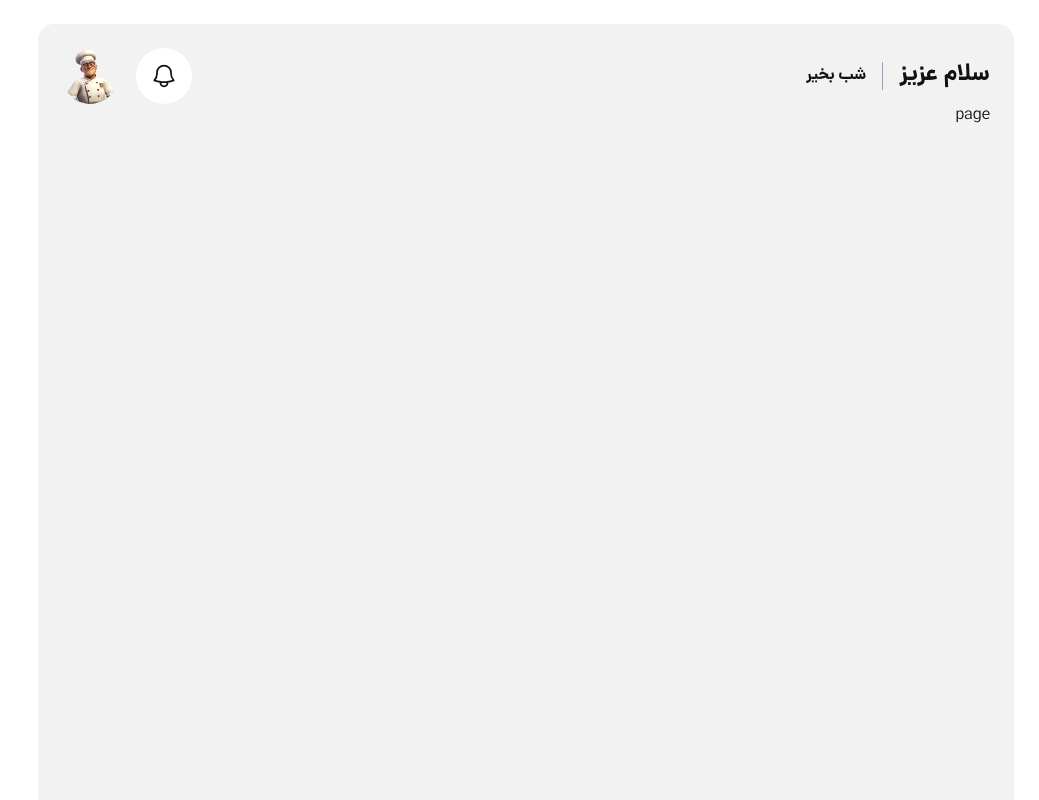
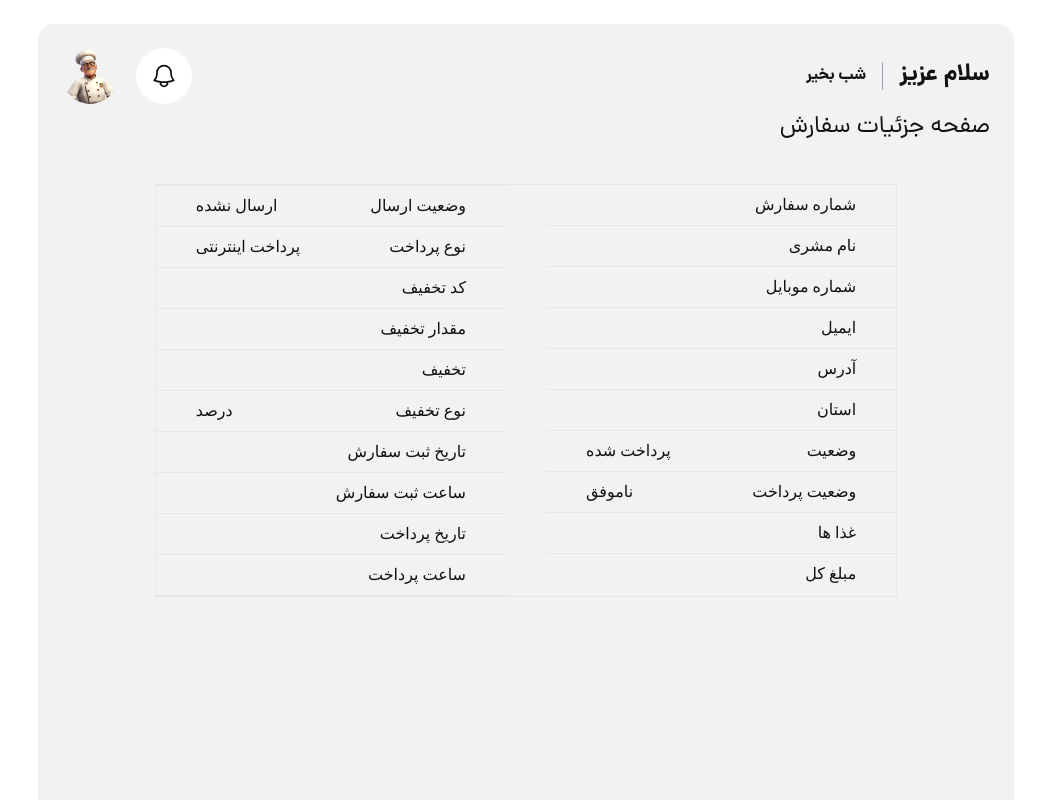
Before and after one commit to hasanlashgari01/next-food, a Next.js app: page /admin/orders/1 in a window 1280 px wide. Shown: the whole page, without its empty margins (241-1280 px from the left). Built offline with nearby package versions, Linux system fonts and the light colour scheme; no server answers; a web font is replaced by a local one.

Commit message:
feat: order details page

```diff
--- a/src/app/(dashboard)/admin/orders/[id]/page.tsx
+++ b/src/app/(dashboard)/admin/orders/[id]/page.tsx
@@ -1,5 +1,143 @@
-const page = () => {
-  return <div>page</div>;
+"use client";
+
+import { useGetOrder } from "@/hooks/useAdmin";
+import { toPersianDate } from "@/utils/func";
+import { useParams } from "next/navigation";
+
+const OrderDetails = () => {
+  const { id } = useParams();
+  const { isLoading, data } = useGetOrder(String(id));
+  console.log("🚀 ~ OrderDetails ~ data:", data);
+  const { _id, user, foods, total, status, address, coupon, couponAmount, province } = data || {};
+  const { deliveryStatus, discount, discountType, orderDate, payment, paymentDate, paymentStatus } = data || {};
+
+  const orderDatePersian = toPersianDate(orderDate);
+  const paymentDatePersian = paymentDate && toPersianDate(paymentDate);
+
+  return (
+    <div>
+      <h2 className="my-2 text-2xl">صفحه جزئیات سفارش</h2>
+      {!isLoading && (
+        <ul className="mt-2 grid grid-cols-1 border font-IranYekan sm:mx-auto sm:w-4/5 xl:mt-10 xl:grid-cols-2 xl:gap-10 dark:border-slate-800">
+          <div className="order-list">
+            <li>
+              <span>شماره سفارش</span>
+              <span className="overflow-hidden max-xs:max-w-20">{_id}</span>
+            </li>
+            <hr className="dark:border-slate-800" />
+            <li>
+              <span>نام مشری</span>
+              <span>{user?.fullName}</span>
+            </li>
+            <hr className="dark:border-slate-800" />
+            <li>
+              <span>شماره موبایل</span>
+              <span>{user?.mobile.replace(/(\d{4})(\d{3})(\d{4})/, "$1-$2-$3")}</span>
+            </li>
+            <hr className="dark:border-slate-800" />
+            <li>
+              <span>ایمیل</span>
+              <span className="empty:hidden">{user?.email ? user?.email : ""}</span>
+            </li>
+            <hr className="dark:border-slate-800" />
+            <li>
+              <span>آدرس</span>
+              <span>{address}</span>
+            </li>
+            <hr className="dark:border-slate-800" />
+            <li>
+              <span>استان</span>
+              <span>{province}</span>
+            </li>
+            <hr className="dark:border-slate-800" />
+            <li>
+              <span>وضعیت</span>
+              <span>
+                {status === "PENDING" ? "در انتظار پرداخت" : status === "COMPLETED" ? "پرداخت شده" : "پرداخت شده"}
+              </span>
+            </li>
+            <hr className="dark:border-slate-800" />
+            <li>
+              <span>وضعیت پرداخت</span>
+              <span>{paymentStatus === "PAID" ? "موفق" : "ناموفق"}</span>
+            </li>
+            <hr className="dark:border-slate-800" />
+            <li>
+              <span>غذا ها</span>
+              <span>{foods?.length}</span>
+            </li>
+            <hr className="dark:border-slate-800" />
+            <li>
+              <span>مبلغ کل</span>
+              <span>{total?.toLocaleString("fa-IR")}</span>
+            </li>
+          </div>
+
+          <hr className="xl:hidden dark:border-slate-800" />
+
+          <div className="order-list">
+            <hr className="dark:border-slate-800" />
+            <li>
+              <span>وضعیت ارسال</span>
+              <span>
+                {deliveryStatus === "PENDING"
+                  ? "در حال ارسال"
+                  : deliveryStatus === "COMPLETED"
+                    ? "ارسال شده"
+                    : "ارسال نشده"}
+              </span>
+            </li>
+            <hr className="dark:border-slate-800" />
+            <li>
+              <span>نوع پرداخت</span>
+              <span>{payment === "CASH_ON_DELIVERY" ? "پرداخت نقدی" : "پرداخت اینترنتی"}</span>
+            </li>
+            <hr className="dark:border-slate-800" />
+            <li>
+              <span>کد تخفیف</span>
+              <span className="min-w-20 text-center empty:hidden">{coupon ? coupon : ""}</span>
+            </li>
+            <hr className="dark:border-slate-800" />
+            <li>
+              <span>مقدار تخفیف</span>
+              <span className="min-w-20 text-center empty:hidden">{couponAmount ? couponAmount : ""}</span>
+            </li>
+            <hr className="dark:border-slate-800" />
+            <li>
+              <span>تخفیف</span>
+              <span>{discount}</span>
+            </li>
+            <hr className="dark:border-slate-800" />
+            <li>
+              <span>نوع تخفیف</span>
+              <span>{discountType === "fixedProduct" ? "مبلغ ثابت" : "درصد"}</span>
+            </li>
+            <hr className="dark:border-slate-800" />
+            <li>
+              <span>تاریخ ثبت سفارش</span>
+              <span>{orderDatePersian.persianDate}</span>
+            </li>
+            <hr className="dark:border-slate-800" />
+            <li>
+              <span>ساعت ثبت سفارش</span>
+              <span>{orderDatePersian.persianTime}</span>
+            </li>
+            <hr className="dark:border-slate-800" />
+            <li>
+              <span>تاریخ پرداخت</span>
+              <span>{paymentDatePersian?.persianDate}</span>
+            </li>
+            <hr className="dark:border-slate-800" />
+            <li>
+              <span>ساعت پرداخت</span>
+              <span>{paymentDatePersian?.persianTime}</span>
+            </li>
+            <hr className="dark:border-slate-800" />
+          </div>
+        </ul>
+      )}
+    </div>
+  );
 };
 
-export default page;
+export default OrderDetails;
--- a/src/app/(dashboard)/admin/orders/_components/OrderTable.tsx
+++ b/src/app/(dashboard)/admin/orders/_components/OrderTable.tsx
@@ -33,7 +33,7 @@ const OrderTable: React.FC<TableProps> = ({ data: { count, orders }, refetch })
       cell: ({ getValue }: { getValue: () => IUserOrder }) => (
         <div className="flex w-fit flex-col gap-1">
           <span>{getValue().fullName}</span>
-          <span>{getValue().mobile}</span>
+          <span>{getValue().mobile.replace(/(\d{4})(\d{3})(\d{4})/, "$1-$2-$3")}</span>
         </div>
       ),
     }),
--- a/src/app/globals.css
+++ b/src/app/globals.css
@@ -164,4 +164,18 @@
   .swiper {
     @apply px-5 py-5 md:px-10 xl:px-20 !important;
   }
+
+  .order-list {
+    & > li {
+      @apply flex flex-1 justify-between px-4 py-2 sm:px-10;
+
+      & > :first-child {
+        @apply dark:text-slate-400;
+      }
+
+      & > :last-child {
+        @apply dark:text-slate-200;
+      }
+    }
+  }
 }
--- a/src/common/interface/order.ts
+++ b/src/common/interface/order.ts
@@ -9,6 +9,7 @@ export interface IUserOrder {
   _id: string;
   fullName: string;
   mobile: string;
+  email: string;
 }
 
 export interface IOrder {
--- a/src/services/adminService.ts
+++ b/src/services/adminService.ts
@@ -2,6 +2,7 @@ import { IDiscount } from "@/common/interface/discount";
 import { IProvince } from "@/common/interface/province";
 import { api } from "@/config/axiosConfig";
 import { adminCoupon, adminProvince, adminRestaurant, adminUser, category, orders } from "./routeService";
+import { IOrder } from "@/common/interface/order";
 
 interface Category {
   title: string;
@@ -93,7 +94,7 @@ const removeSelectedProvince = (provinceIds: TDeleteMany) =>
 
 const getOrders = () => api(`${orders}orders`).then(({ data }) => data);
 
-const getOrder = (id: string) => api(`${orders}order/${id}`).then(({ data }) => data);
+const getOrder = (id: string): Promise<IOrder> => api(`${orders}order/${id}`).then(({ data }) => data);
 
 export {
   addDiscount,
--- a/src/utils/func.ts
+++ b/src/utils/func.ts
@@ -15,7 +15,8 @@ const persianNumbers = [/۰/g, /۱/g, /۲/g, /۳/g, /۴/g, /۵/g, /۶/g, /۷/g,
     return str;
   };
 
-const toPersianDate = (date: Date) => {
+const toPersianDate = (date?: Date) => {
+  if (!date) return { persianDate: "", persianTime: "" };
   let d = new Date(date);
   let persianDate = d.toLocaleDateString("fa-IR");
   let persianTime = d.toLocaleTimeString("fa-IR");
```
